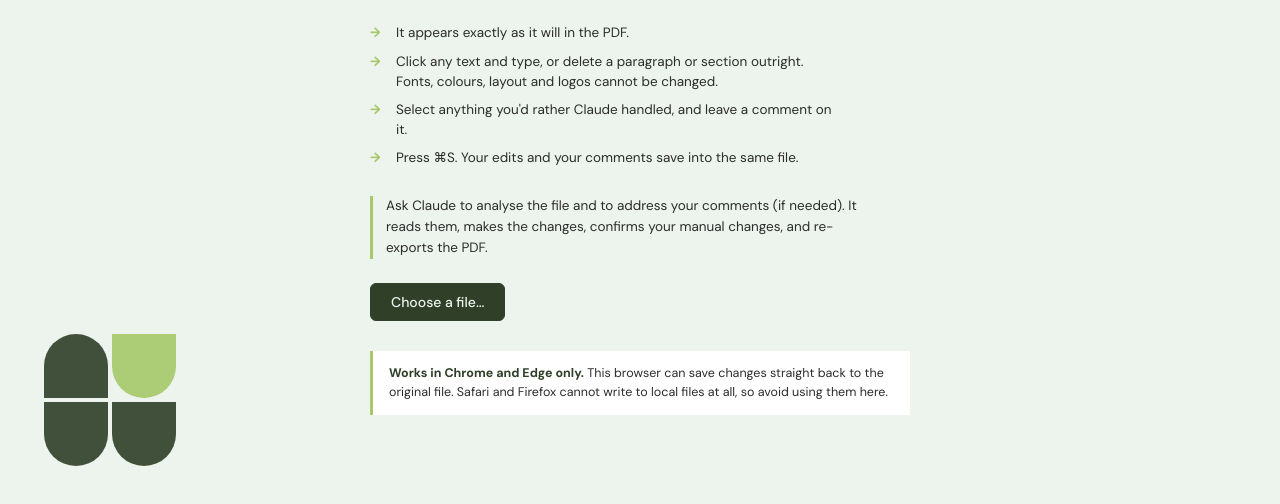
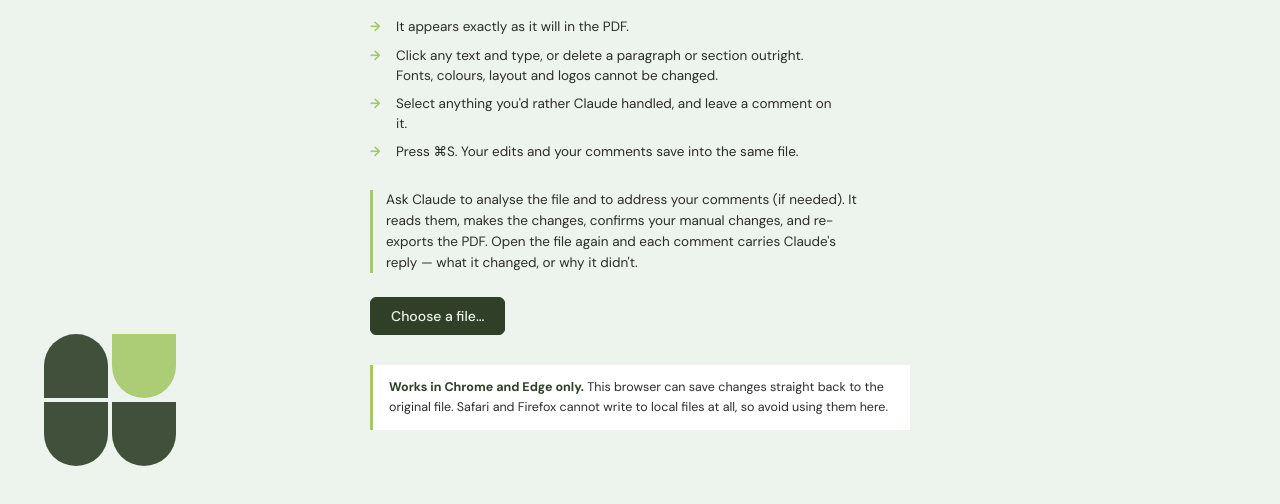
Before and after one commit to lukeno23/switch-html-text-editor, a website: page index.html in a window 1280 px wide. Shown: the part 290-794 px from the top of the page. Drawn offline with Linux system fonts and the light colour scheme.

Commit message:
Home screen: say that Claude's answers come back in the file
The handover paragraph described sending the file to Claude but not that the
replies return in it, which is the point of the round-trip. One sentence added:
open the file again and each comment carries Claude's reply — what it changed, or
why it didn't.

Verified the empty state still reaches its button at 820x600, where the compact
rule applies and the content scrolls rather than clipping.

```diff
--- a/index.html
+++ b/index.html
@@ -761,7 +761,8 @@ button.on-light:hover { background: var(--curious-garden); border-color: var(--c
     </ul>
     <p class="handoff">Ask Claude to analyse the file and to address your comments (if
       needed). It reads them, makes the changes, confirms your manual changes, and
-      re-exports the PDF.</p>
+      re-exports the PDF. Open the file again and each comment carries Claude's
+      reply — what it changed, or why it didn't.</p>
     <button id="open2" class="on-light">Choose a file…</button>
 
     <div id="recent" hidden>
```
